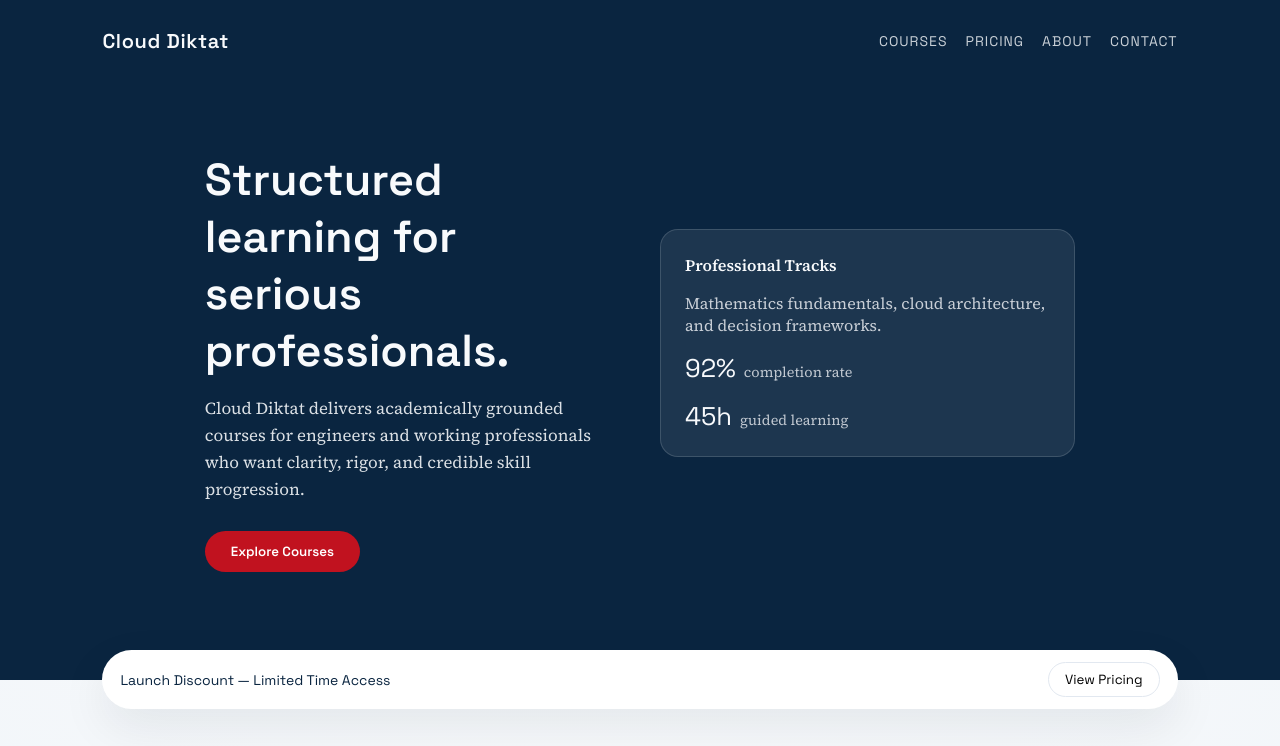
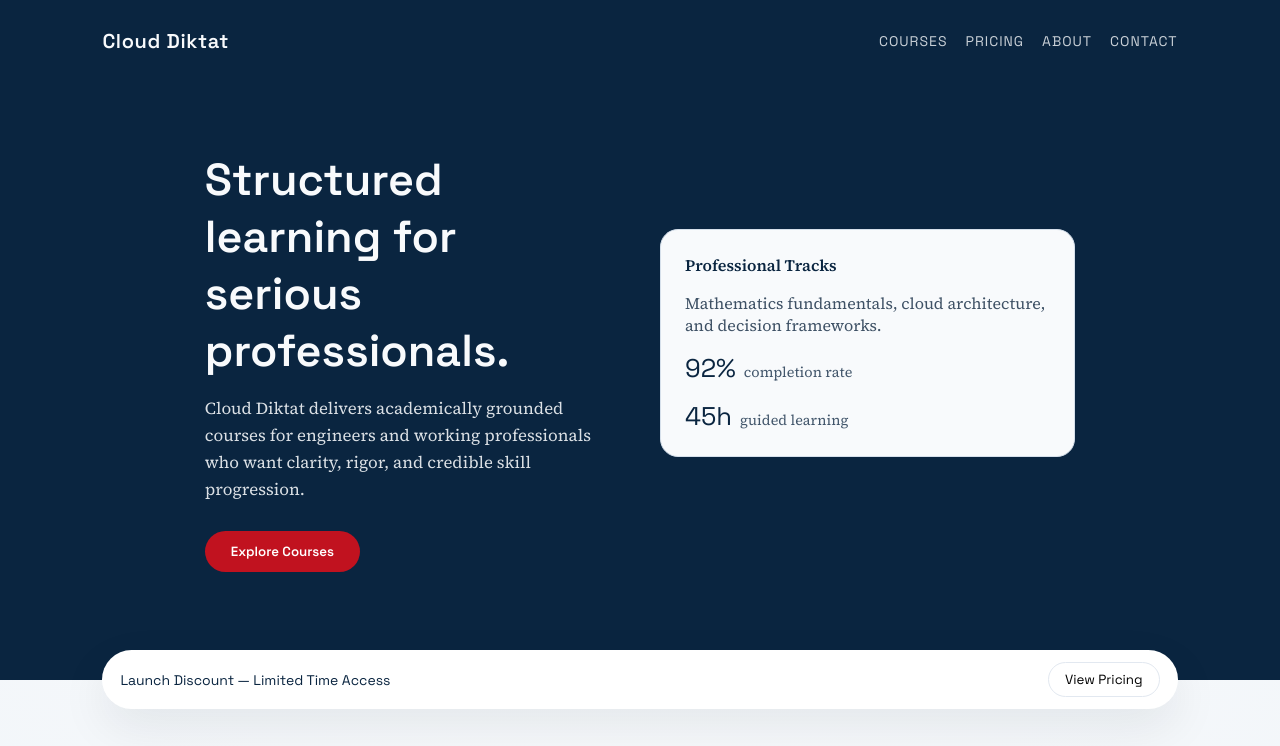
Before and after one commit to herley-shaori/Cloud-Diktat-Azure, a website: page app/frontend/public/index.html in a window 1280 px wide. Shown: the top 746 px of the page. Drawn offline with Linux system fonts and the light colour scheme.

Commit message:
Lighten hero card for readability

```diff
--- a/app/frontend/public/styles.css
+++ b/app/frontend/public/styles.css
@@ -79,25 +79,25 @@ nav .nav-links {
 }
 
 .hero-card {
-  background: rgba(248, 250, 252, 0.08);
-  border: 1px solid rgba(248, 250, 252, 0.15);
+  background: #F8FAFC;
+  border: 1px solid #D6E0EB;
   border-radius: var(--radius);
   padding: 24px;
   display: grid;
   gap: 16px;
-  color: #F8FAFC;
+  color: var(--blue-900);
 }
 
 .hero-card .stat-value {
-  color: #F8FAFC;
+  color: var(--blue-900);
 }
 
 .hero-card .stat-label {
-  color: rgba(248, 250, 252, 0.75);
+  color: #42566B;
 }
 
 .hero-card .muted {
-  color: rgba(248, 250, 252, 0.78);
+  color: #3E5165;
 }
 
 .primary-button {
```
